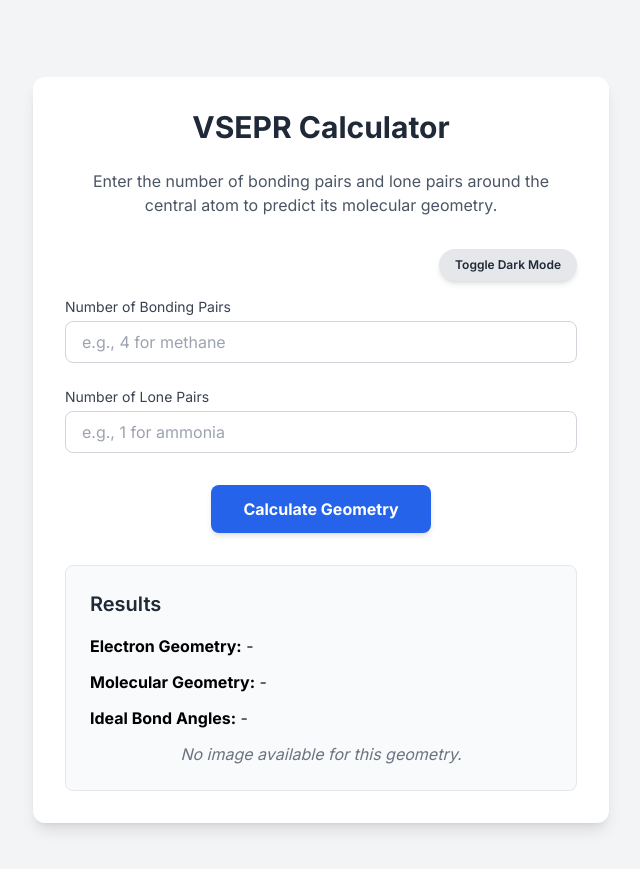
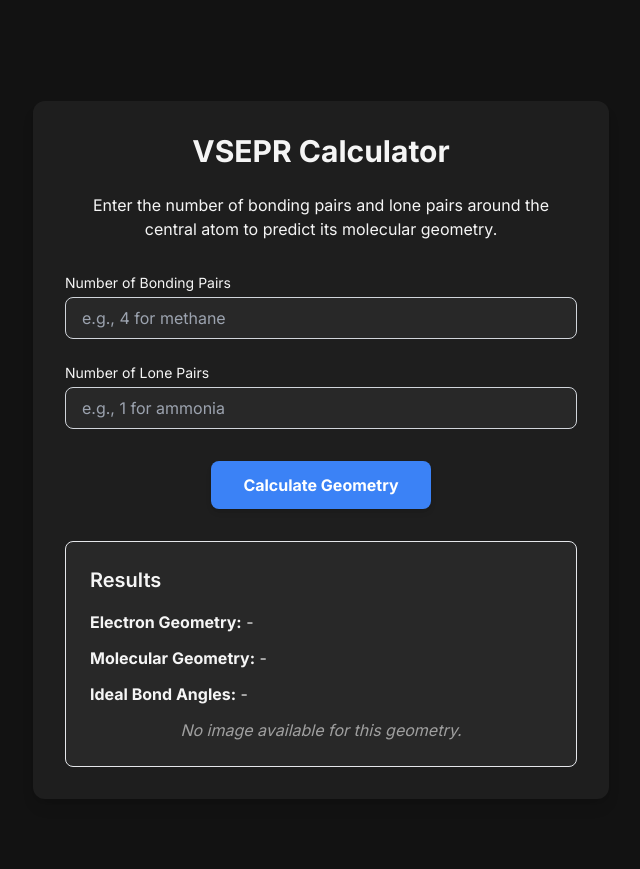
Before and after one commit to MuathHamidi/muath.hamidi, a Jekyll site: the page vsepr_calculator.html, which Jekyll copies as it is, in a window 1280 px wide. Shown: the top 869 px of the page, without its empty margins (319-959 px from the left). Built offline with Jekyll 4.4.1, drawn with Linux system fonts in a browser that asks for light colours; nearby versions of some CDN libraries.

Commit message:
Update vsepr_calculator.html

```diff
--- a/vsepr_calculator.html
+++ b/vsepr_calculator.html
@@ -9,89 +9,99 @@
     <style>
         body {
             font-family: 'Inter', sans-serif;
+            background-color: #121212; /* Very dark background */
+            color: #f5f5f5; /* Light text for readability */
         }
 
-        /* Basic dark mode styles */
-        .dark {
-            background-color: #1a1a1a;
-            color: #e5e7eb;
+        /* Main calculator container */
+        .calculator-container {
+            background-color: #1e1e1e; /* Slightly lighter dark gray */
+            border-color: #2a2a2a;
         }
-        .dark .bg-white {
-            background-color: #2d2d2d;
-            border-color: #4b5563;
+
+        .calculator-container h1, .calculator-container p, .calculator-container label {
+            color: #f5f5f5;
         }
-        .dark .text-gray-800 {
-            color: #e5e7eb;
+
+        /* Input fields and labels */
+        input {
+            background-color: #282828;
+            color: #e5e5e5;
+            border-color: #444;
         }
-        .dark .text-gray-600 {
-            color: #a0a0a0;
+
+        /* Placeholder text color */
+        input::placeholder {
+            color: #888;
         }
-        .dark .text-gray-700 {
-            color: #a0a0a0;
+
+        /* Results section container */
+        .results-container {
+            background-color: #282828; /* Dark gray background for results */
+            border-color: #444;
         }
-        .dark .border-gray-300 {
-            border-color: #4b5563;
+
+        .results-container strong, .results-container h2 {
+            color: #f5f5f5; /* Light text for titles and strong tags */
         }
-        .dark .focus\:ring-blue-500:focus {
-            --tw-ring-color: #3b82f6;
+
+        .results-container p, .results-container span {
+            color: #e5e5e5; /* Slightly muted light text for regular content */
         }
-        .dark .bg-gray-50 {
-            background-color: #2d2d2d;
-            border-color: #4b5563;
+
+        .results-container .italic {
+            color: #a0a0a0; /* Gray for italic text */
         }
-        .dark .text-gray-900 {
-            color: #e5e7eb;
+
+        /* Blue button */
+        .blue-button {
+            background-color: #3b82f6;
+            color: white;
         }
-        .dark .text-gray-500 {
-            color: #a0a0a0;
+
+        .blue-button:hover {
+            background-color: #2563eb;
         }
     </style>
 </head>
-<body class="bg-gray-100 flex items-center justify-center min-h-screen p-4 transition-colors duration-300">
+<body class="flex items-center justify-center min-h-screen p-4">
 
     <!-- Main container for the VSEPR calculator -->
-    <div class="bg-white p-8 rounded-xl shadow-lg w-full max-w-xl transition-colors duration-300">
-        <h1 class="text-3xl font-bold text-center text-gray-800 mb-6">VSEPR Calculator</h1>
-        <p class="text-center text-gray-600 mb-8">
+    <div class="calculator-container p-8 rounded-xl shadow-lg w-full max-w-xl">
+        <h1 class="text-3xl font-bold text-center mb-6">VSEPR Calculator</h1>
+        <p class="text-center mb-8">
             Enter the number of bonding pairs and lone pairs around the central atom to predict its molecular geometry.
         </p>
-
-        <!-- Theme toggle button -->
-        <div class="text-right mb-4">
-            <button id="themeToggle" class="bg-gray-200 text-gray-800 dark:bg-gray-700 dark:text-gray-200 py-2 px-4 rounded-full text-xs font-semibold shadow-md transition-colors duration-300">
-                Toggle Dark Mode
-            </button>
-        </div>
 
         <!-- Input fields section -->
         <div class="space-y-6 mb-8">
             <div>
-                <label for="bondingPairs" class="block text-sm font-medium text-gray-700 mb-1">Number of Bonding Pairs</label>
+                <label for="bondingPairs" class="block text-sm font-medium mb-1">Number of Bonding Pairs</label>
                 <input type="number" id="bondingPairs" class="w-full px-4 py-2 border border-gray-300 rounded-lg focus:outline-none focus:ring-2 focus:ring-blue-500" placeholder="e.g., 4 for methane">
             </div>
             <div>
-                <label for="lonePairs" class="block text-sm font-medium text-gray-700 mb-1">Number of Lone Pairs</label>
+                <label for="lonePairs" class="block text-sm font-medium mb-1">Number of Lone Pairs</label>
                 <input type="number" id="lonePairs" class="w-full px-4 py-2 border border-gray-300 rounded-lg focus:outline-none focus:ring-2 focus:ring-blue-500" placeholder="e.g., 1 for ammonia">
             </div>
         </div>
 
         <!-- Calculate button -->
         <div class="text-center mb-8">
-            <button id="calculateButton" class="bg-blue-600 hover:bg-blue-700 text-white font-bold py-3 px-8 rounded-lg shadow-md transition duration-300 ease-in-out transform hover:scale-105">
+            <button id="calculateButton" class="blue-button font-bold py-3 px-8 rounded-lg shadow-md transition duration-300 ease-in-out transform hover:scale-105">
                 Calculate Geometry
             </button>
         </div>
 
         <!-- Results section -->
-        <div id="results" class="bg-gray-50 p-6 rounded-lg border border-gray-200">
-            <h2 class="text-xl font-semibold text-gray-800 mb-4">Results</h2>
+        <div id="results" class="results-container p-6 rounded-lg border border-gray-200">
+            <h2 class="text-xl font-semibold mb-4">Results</h2>
             <div id="messageBox" class="text-red-600 mb-4 hidden"></div>
             <div id="geometryDisplay" class="space-y-3">
-                <p><strong>Electron Geometry:</strong> <span id="electronGeometry" class="font-medium text-gray-900">-</span></p>
-                <p><strong>Molecular Geometry:</strong> <span id="molecularGeometry" class="font-medium text-gray-900">-</span></p>
-                <p><strong>Ideal Bond Angles:</strong> <span id="bondAngles" class="font-medium text-gray-900">-</span></p>
+                <p><strong>Electron Geometry:</strong> <span id="electronGeometry" class="font-medium">-</span></p>
+                <p><strong>Molecular Geometry:</strong> <span id="molecularGeometry" class="font-medium">-</span></p>
+                <p><strong>Ideal Bond Angles:</strong> <span id="bondAngles" class="font-medium">-</span></p>
                 <div id="imagePlaceholder" class="mt-4 text-center">
-                    <p class="text-gray-500 italic">No image available for this geometry.</p>
+                    <p class="italic">No image available for this geometry.</p>
                 </div>
             </div>
         </div>
@@ -107,13 +117,6 @@
         const molecularGeometrySpan = document.getElementById('molecularGeometry');
         const bondAnglesSpan = document.getElementById('bondAngles');
         const imagePlaceholder = document.getElementById('imagePlaceholder');
-        const themeToggle = document.getElementById('themeToggle');
-        const body = document.body;
-
-        // Function to toggle the theme
-        themeToggle.addEventListener('click', () => {
-            body.classList.toggle('dark');
-        });
 
         // Main function to calculate VSEPR geometry
         const calculateVSEPR = (bondingPairs, lonePairs) => {
@@ -227,7 +230,7 @@
             electronGeometrySpan.textContent = '-';
             molecularGeometrySpan.textContent = '-';
             bondAnglesSpan.textContent = '-';
-            imagePlaceholder.innerHTML = '<p class="text-gray-500 italic">No image available for this geometry.</p>';
+            imagePlaceholder.innerHTML = '<p class="italic">No image available for this geometry.</p>';
 
             // Get user input and convert to integers
             const bondingPairs = parseInt(bondingPairsInput.value);
```
